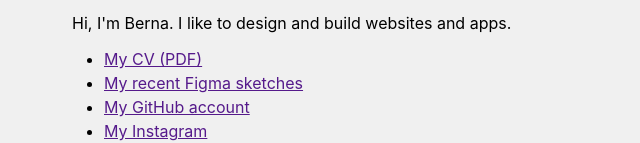
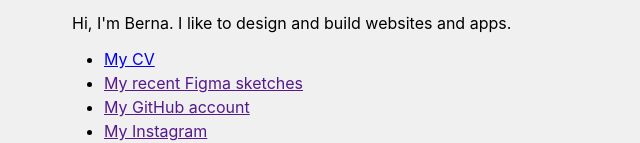
Before and after one commit to bernasaraus/bernasaraus.github.io, a plain HTML site: page index.html in a window 1280 px wide. Shown: the part 725-868 px from the top of the page, without its empty margins (318-958 px from the left). Drawn offline with Linux system fonts and the light colour scheme.

Commit message:
Change CV link

```diff
--- a/index.html
+++ b/index.html
@@ -61,7 +61,7 @@
 
         <ul>
             <li>
-                <a href="">My CV (PDF)</a>
+                <a href="cv.html">My CV</a>
             </li>
             <li>
                 <a href="">My recent Figma sketches</a>
```
